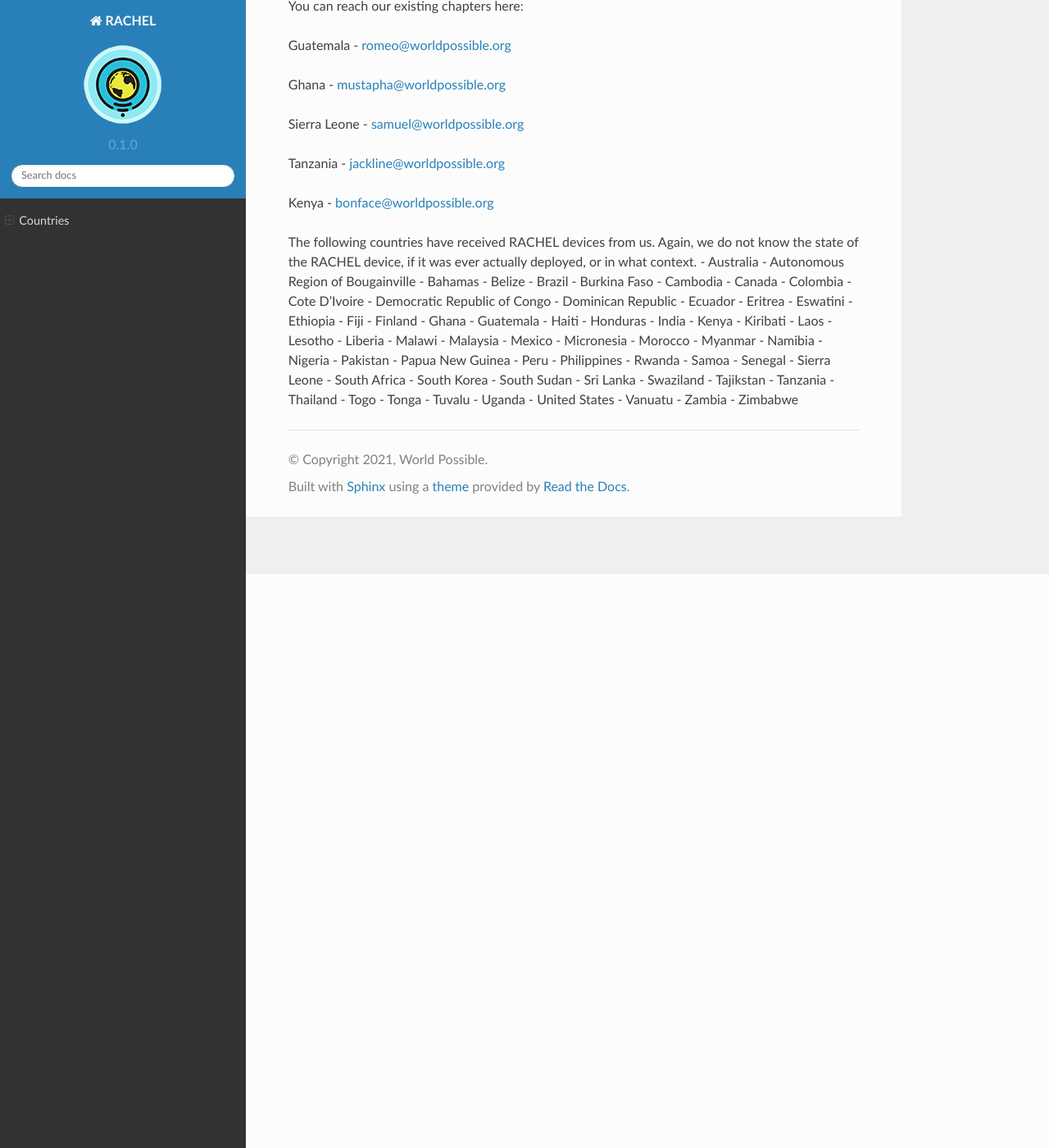
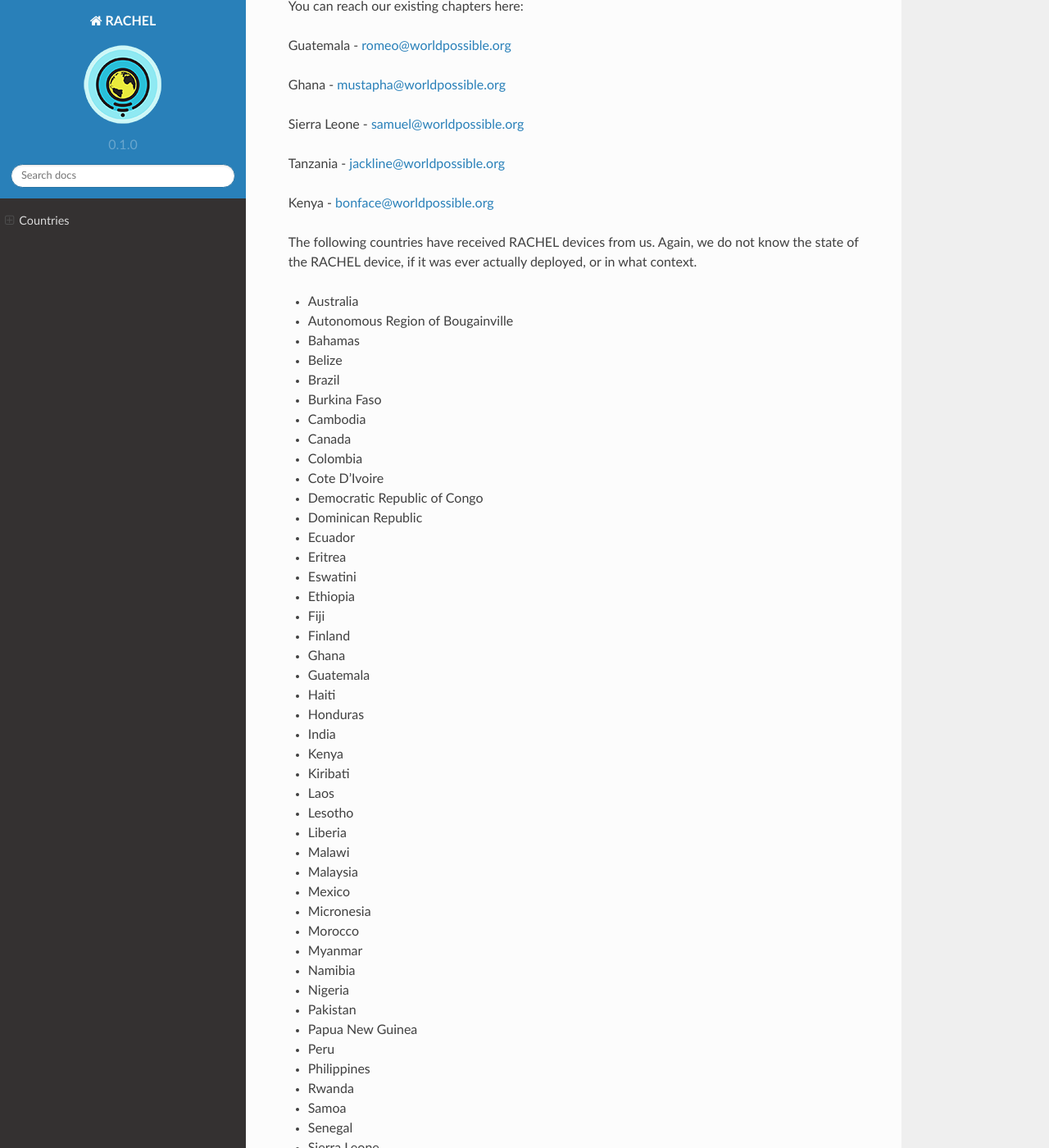
Before and after one commit to worldpossible/rachel, a Sphinx documentation site: the page built from docs/source/faq/countries.rst, in a window 1280 px wide and 1400 px high, scrolled down 700 px. Shown: the whole window at 82% size. Built offline with Sphinx 7.4.7 and the Read the Docs theme 2.0.0, drawn with Linux system fonts in a browser that asks for light colours; pages that are not in the unit, such as notebooks, are missing from menus; some of the changed text lies outside the part shown.

Commit message:
Update countries.rst

```diff
--- a/docs/source/faq/countries.rst
+++ b/docs/source/faq/countries.rst
@@ -27,63 +27,64 @@
 Kenya - bonface@worldpossible.org
 
 The following countries have received RACHEL devices from us. Again, we do not know the state of the RACHEL device, if it was ever actually deployed, or in what context.
-- Australia
-- Autonomous Region of Bougainville
-- Bahamas
-- Belize
-- Brazil
-- Burkina Faso
-- Cambodia
-- Canada
-- Colombia
-- Cote D'Ivoire
-- Democratic Republic of Congo
-- Dominican Republic
-- Ecuador
-- Eritrea
-- Eswatini
-- Ethiopia
-- Fiji
-- Finland
-- Ghana
-- Guatemala
-- Haiti
-- Honduras
-- India
-- Kenya
-- Kiribati
-- Laos
-- Lesotho
-- Liberia
-- Malawi
-- Malaysia
-- Mexico
-- Micronesia
-- Morocco
-- Myanmar
-- Namibia
-- Nigeria
-- Pakistan
-- Papua New Guinea
-- Peru
-- Philippines
-- Rwanda
-- Samoa
-- Senegal
-- Sierra Leone
-- South Africa
-- South Korea
-- South Sudan
-- Sri Lanka
-- Swaziland
-- Tajikstan
-- Tanzania
-- Thailand
-- Togo
-- Tonga
-- Tuvalu
-- Uganda
-- United States
-- Vanuatu
-- Zambia
-- Zimbabwe
+
+* Australia
+* Autonomous Region of Bougainville
+* Bahamas
+* Belize
+* Brazil
+* Burkina Faso
+* Cambodia
+* Canada
+* Colombia
+* Cote D'Ivoire
+* Democratic Republic of Congo
+* Dominican Republic
+* Ecuador
+* Eritrea
+* Eswatini
+* Ethiopia
+* Fiji
+* Finland
+* Ghana
+* Guatemala
+* Haiti
+* Honduras
+* India
+* Kenya
+* Kiribati
+* Laos
+* Lesotho
+* Liberia
+* Malawi
+* Malaysia
+* Mexico
+* Micronesia
+* Morocco
+* Myanmar
+* Namibia
+* Nigeria
+* Pakistan
+* Papua New Guinea
+* Peru
+* Philippines
+* Rwanda
+* Samoa
+* Senegal
+* Sierra Leone
+* South Africa
+* South Korea
+* South Sudan
+* Sri Lanka
+* Swaziland
+* Tajikstan
+* Tanzania
+* Thailand
+* Togo
+* Tonga
+* Tuvalu
+* Uganda
+* United States
+* Vanuatu
+* Zambia
+* Zimbabwe
```
